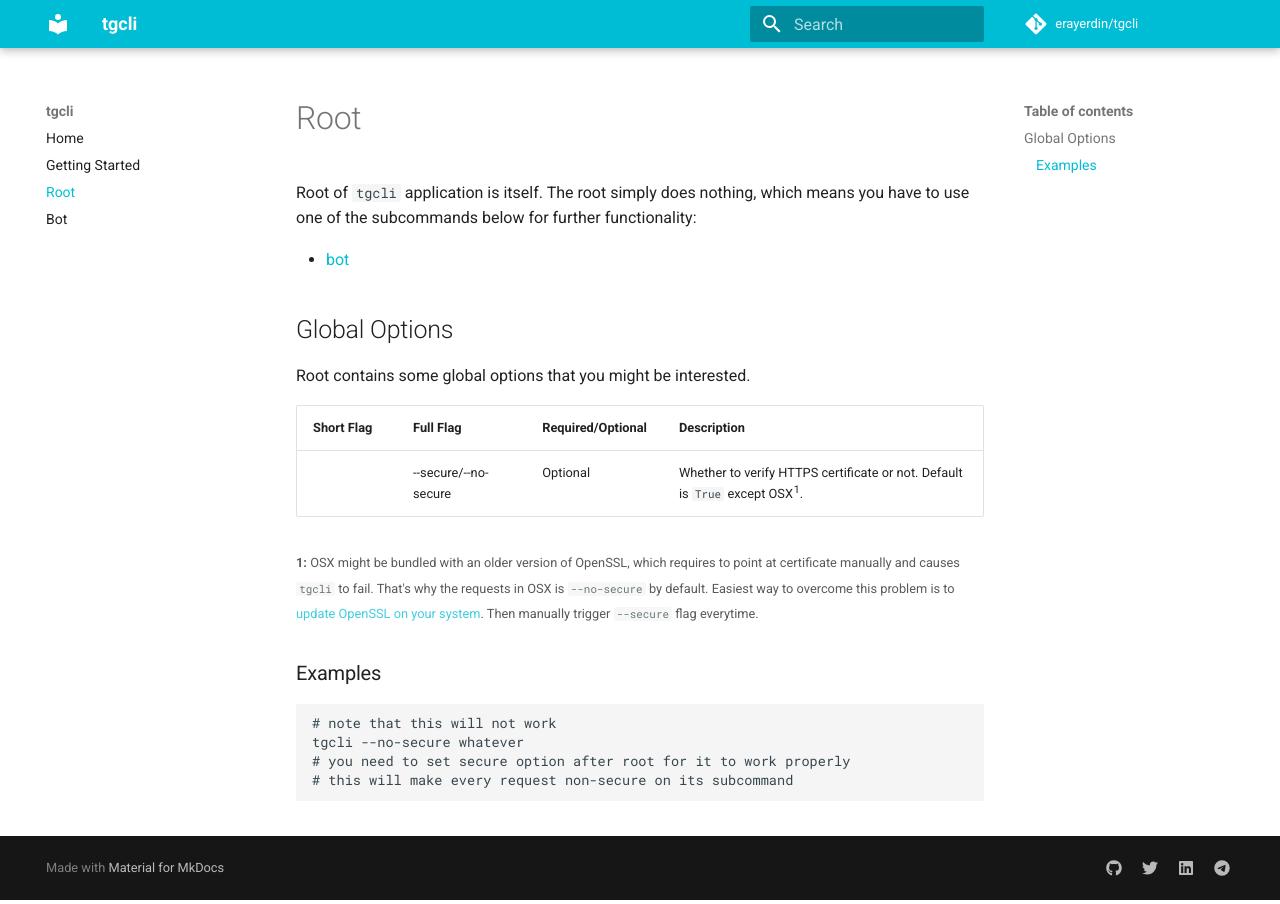
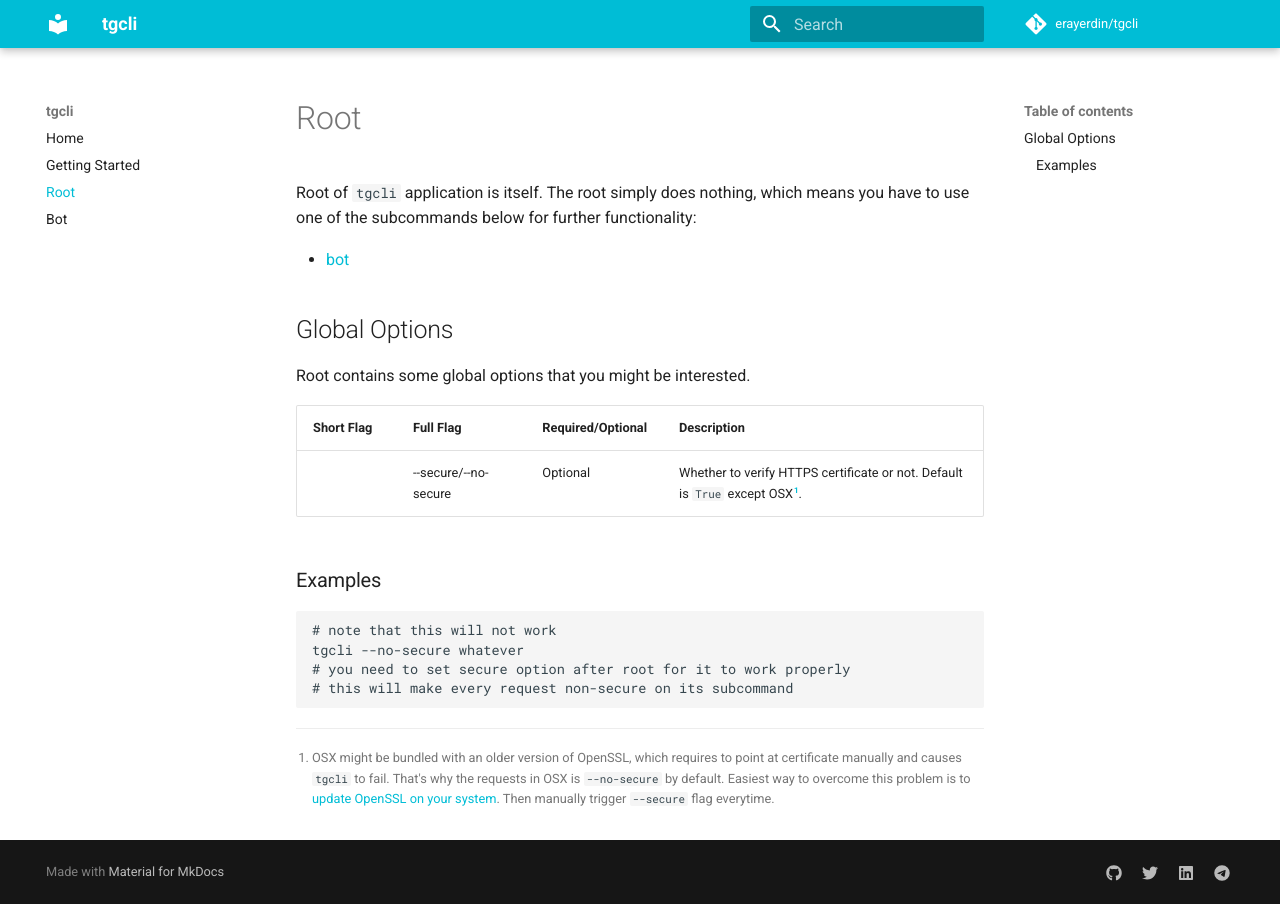
Before and after one commit to erayerdin/tgcli, an MkDocs documentation site: the page built from docs/root.md, in a window 1280 px wide. Built offline with MkDocs 1.6.1 and Material for MkDocs 9.7.7, drawn with Linux system fonts in a browser that asks for light colours; comment, search, counter and statistics services are not loaded.

Commit message:
updated root

```diff
--- a/docs/root.md
+++ b/docs/root.md
@@ -11,13 +11,12 @@
 
 Short Flag | Full Flag | Required/Optional | Description
 --- | --- | --- | ---
- | --secure/--no-secure | Optional | Whether to verify HTTPS certificate or not. Default is `True` except OSX<sup>1</sup>.
+ | --secure/--no-secure | Optional | Whether to verify HTTPS certificate or not. Default is `True` except OSX[^1].
 
- <small>**1:** OSX might be bundled with an older version of OpenSSL, which
- requires to point at certificate manually and causes `tgcli` to fail. That's
- why the requests in OSX is `--no-secure` by default. Easiest way to overcome
- this problem is to [update OpenSSL on your system](https://apple.stackexchange.com/a/126832).
- Then manually trigger `--secure` flag everytime.</small>
+[^1]: OSX might be bundled with an older version of OpenSSL, which
+      requires to point at certificate manually and causes `tgcli` to fail.
+      That's why the requests in OSX is `--no-secure` by default. Easiest way
+      to overcome this problem is to [update OpenSSL on your system](https://apple.stackexchange.com/a/126832). Then manually trigger `--secure` flag everytime.</small>
 
 ### Examples
 
```
